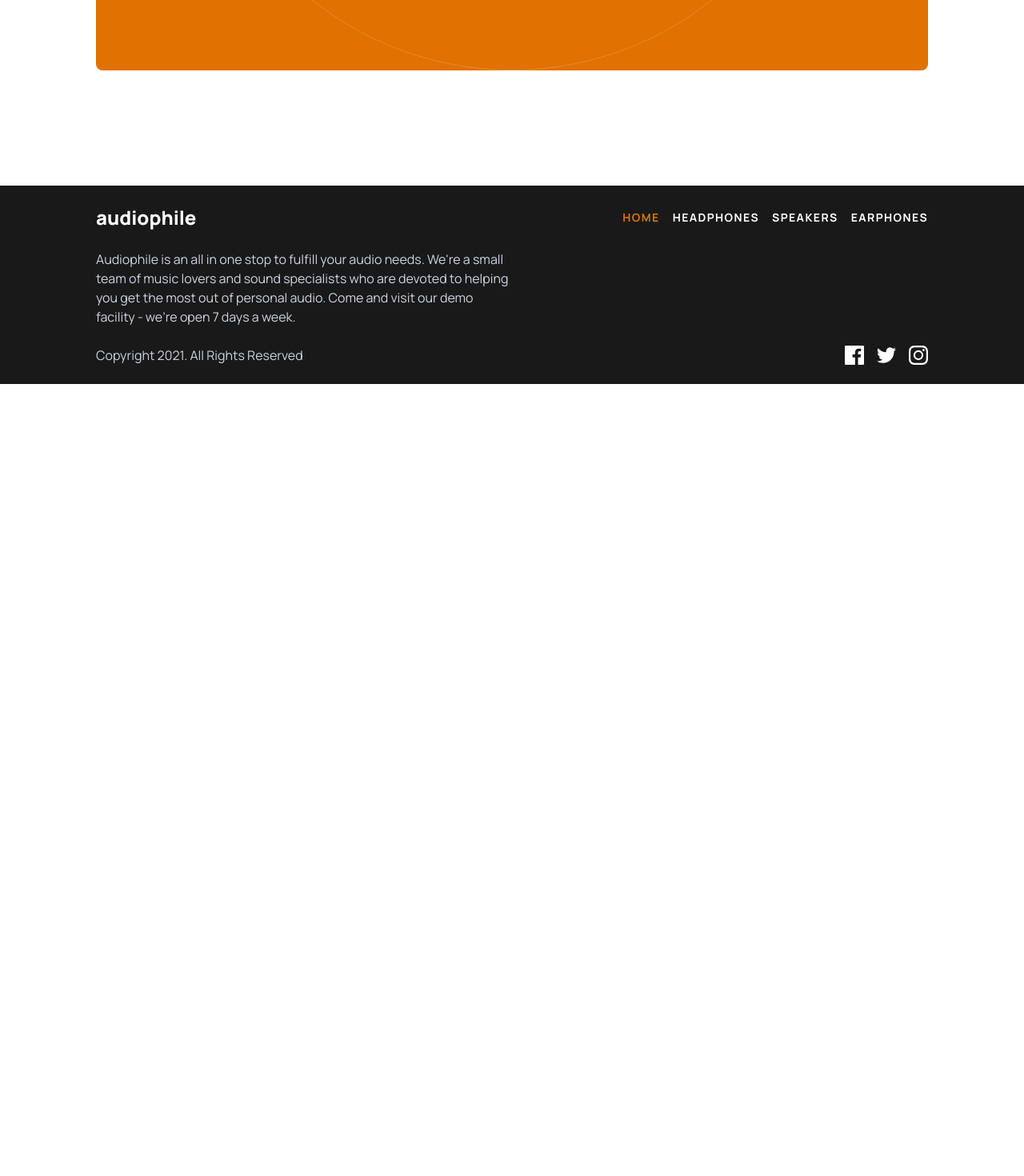
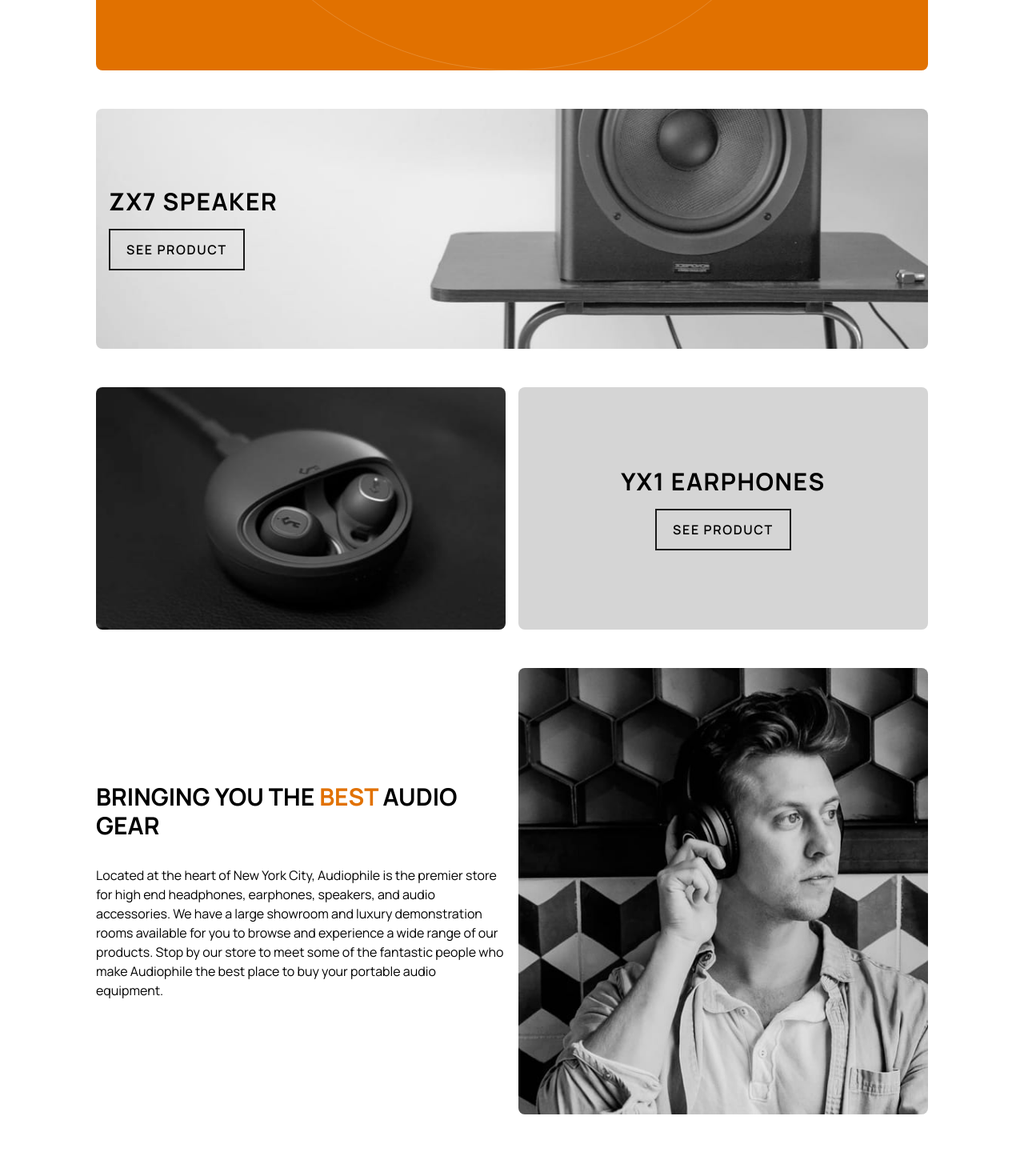
Before and after one commit to chegebrian/Audiophile-e-commerce-website, a React (Vite) app: page / in a window 1280 px wide. Shown: the part 2060-3530 px from the top of the page at 80% size. Before the commit the page ends 2540 px from the top, so only its background shows below. Built offline with nearby package versions, Linux system fonts and the light colour scheme.

Commit message:
implement homepage

```diff
--- a/src/pages/Homepage.jsx
+++ b/src/pages/Homepage.jsx
@@ -7,8 +7,8 @@ function Homepage() {
   return (
     <>
       <Hero />
-      {/* <img src="/public/images/home/mobile/image-speaker-zx9.png" alt="" /> */}
-      <section className="px-4 py-36 lg:px-30">
+
+      <section className="px-8 py-36 lg:px-30">
         <PageNav />
         <div className="mt-32 flex h-screen flex-col items-center justify-center gap-8 rounded-lg bg-amber-600 bg-[url('/images/home/desktop/pattern-circles.svg')] bg-contain bg-center bg-no-repeat px-4 lg:flex-row">
           <picture>
@@ -45,9 +45,105 @@ function Homepage() {
             </Button>
           </div>
         </div>
+        <div className="relative my-12">
+          <div className="absolute top-[50%] flex -translate-y-[50%] flex-col items-start justify-start gap-4 pl-4">
+            <span className="text-3xl font-bold tracking-wider uppercase">
+              zx7 speaker
+            </span>
+            <Button
+              color={"#191919"}
+              hover={"hover:text-slate-300"}
+              backgroundHover={"hover:bg-[#191919]"}
+              border={"border-2"}
+              borderColor={"border-[#191919]"}
+            >
+              see product
+            </Button>
+          </div>
+          <picture>
+            <source
+              srcSet="/public/images/home/desktop/image-speaker-zx7.jpg"
+              media="(min-width: 1024px)"
+            />
+            <source
+              srcSet="/public/images/home/tablet/image-speaker-zx7.jpg"
+              media="(min-width:640px)"
+            />
+            <img
+              src="/public/images/home/mobile/image-speaker-zx7.jpg"
+              alt="speaker-zx7"
+              className="w-full rounded-lg object-cover"
+            />
+          </picture>
+        </div>
+        <div className="grid gap-4 max-sm:grid-rows-2 sm:grid-cols-2">
+          <picture>
+            <source
+              srcSet="/images/home/desktop/image-earphones-yx1.jpg"
+              media="(min-width: 1024px)"
+            />
+            <source
+              srcSet="/images/home/tablet/image-earphones-yx1.jpg"
+              media="(min-width:640px)"
+            />
+            <img
+              src="/images/home/mobile/image-earphones-yx1.jpg"
+              alt="earphones-yx1"
+              className="w-full rounded-lg object-contain"
+            />
+          </picture>
+          <div className="flex w-full flex-col items-center justify-center gap-4 rounded-lg bg-[#d5d5d5]">
+            <span className="text-3xl font-bold tracking-wider uppercase">
+              yx1 earphones
+            </span>
+            <Button
+              color={"#191919"}
+              hover={"hover:text-slate-300"}
+              backgroundHover={"hover:bg-[#191919]"}
+              border={"border-2"}
+              borderColor={"border-[#191919]"}
+            >
+              see product
+            </Button>
+          </div>
+        </div>
+        <div className="mt-12 lg:grid lg:grid-cols-2 gap-4 lg:grid-rows-1">
+          <picture className="lg:col-start-2 lg:col-end-3 ">
+            <source
+              srcSet="/images/shared/desktop/image-best-gear.jpg"
+              media="(min-width: 1024px)"
+            />
+            <source
+              srcSet="/images/shared/tablet/image-best-gear.jpg"
+              media="(min-width:640px)"
+            />
+            <img
+              src="/images/shared/mobile/image-best-gear.jpg"
+              alt="best-gear"
+              className="rounded-lg w-full object-contain"
+            />
+          </picture>
+          <div className="flex flex-col items-center lg:justify-center lg:items-start gap-8 max-lg:mt-4 lg:col-start-1 lg:col-end-2 lg:row-start-1 lg:row-end-2">
+            <h3 className="text-3xl font-bold uppercase ">
+              Bringing you the <span className="text-amber-600">best</span>{" "}
+              audio gear
+            </h3>
+            <p>
+              Located at the heart of New York City, Audiophile is the premier
+              store for high end headphones, earphones, speakers, and audio
+              accessories. We have a large showroom and luxury demonstration
+              rooms available for you to browse and experience a wide range of
+              our products. Stop by our store to meet some of the fantastic
+              people who make Audiophile the best place to buy your portable
+              audio equipment.
+            </p>
+          </div>
+        </div>
       </section>
     </>
   );
 }
 
 export default Homepage;
+// bg-linear-to-b from-[#e1e1e1] to-[#d2d2d2]
+// flex w-full flex-col items-center gap-4 sm:flex-row
--- a/src/ui/Applayout.jsx
+++ b/src/ui/Applayout.jsx
@@ -5,15 +5,15 @@ import { Outlet } from "react-router";
 
 function Applayout() {
   return (
-    <div className="bg-[#191919]">
-      <div className="px-4 lg:px-30">
+    <div className="bg-[#191919] transition duration-100">
+      <div className="px-8 lg:px-30">
         <Header />
       </div>
 
       <main className="bg-white">
         <Outlet />
       </main>
-      <div className="px-4 lg:px-30">
+      <div className="px-8 lg:px-30">
         <Footer />
       </div>
     </div>
--- a/src/ui/Button.jsx
+++ b/src/ui/Button.jsx
@@ -1,11 +1,20 @@
 import React from "react";
 import { NavLink } from "react-router";
 
-function Button({ children, color, backgroundColor, hover, to }) {
+function Button({
+  children,
+  color,
+  backgroundColor,
+  hover,
+  to,
+  backgroundHover,
+  border,
+  borderColor,
+}) {
   return (
     <NavLink
       to={to}
-      className={`border-0 px-5 py-3 font-semibold tracking-widest uppercase outline-0 ${color} ${backgroundColor}  ${hover} transition duration-100`}
+      className={` px-5 py-3 font-semibold tracking-widest uppercase outline-0 ${border} ${borderColor} ${color} ${backgroundColor} ${hover} ${backgroundHover} transition duration-100`}
     >
       {children}
     </NavLink>
--- a/src/ui/Hero.jsx
+++ b/src/ui/Hero.jsx
@@ -3,7 +3,7 @@ import Button from './Button'
 
 function Hero() {
   return (
-    <section className="bg-[#191919]  flex items-center justify-center  px-10 lg:px-30  lg:justify-start h-screen bg-[url('/images/home/mobile/image-hero.jpg')] sm:bg-[url('/images/home/tablet/image-hero.jpg')] lg:bg-[url('/images/home/desktop/image-hero.jpg')] bg-no-repeat bg-center bg-contain">
+    <section className="bg-[#191919]  flex items-center justify-center  px-8 lg:px-30  lg:justify-start h-screen bg-[url('/images/home/mobile/image-hero.jpg')] sm:bg-[url('/images/home/tablet/image-hero.jpg')] lg:bg-[url('/images/home/desktop/image-hero.jpg')] bg-no-repeat bg-center bg-contain">
     <div className=" z-50 flex items-center justify-center lg:items-start lg:justify-start flex-col gap-4">
       <p className="text-sm tracking-[0.4em] lg:text-2xl text-slate-400 uppercase">
         new product
```
